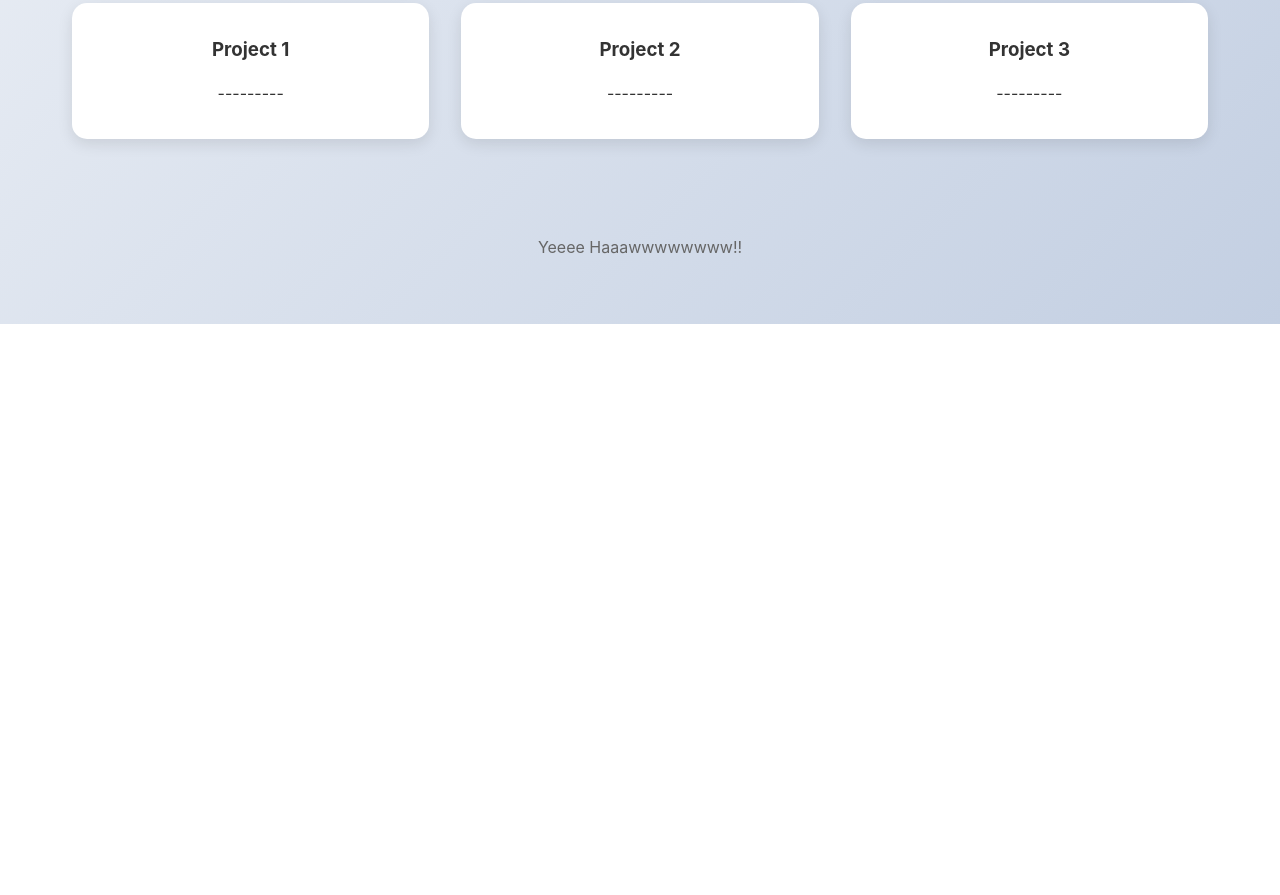
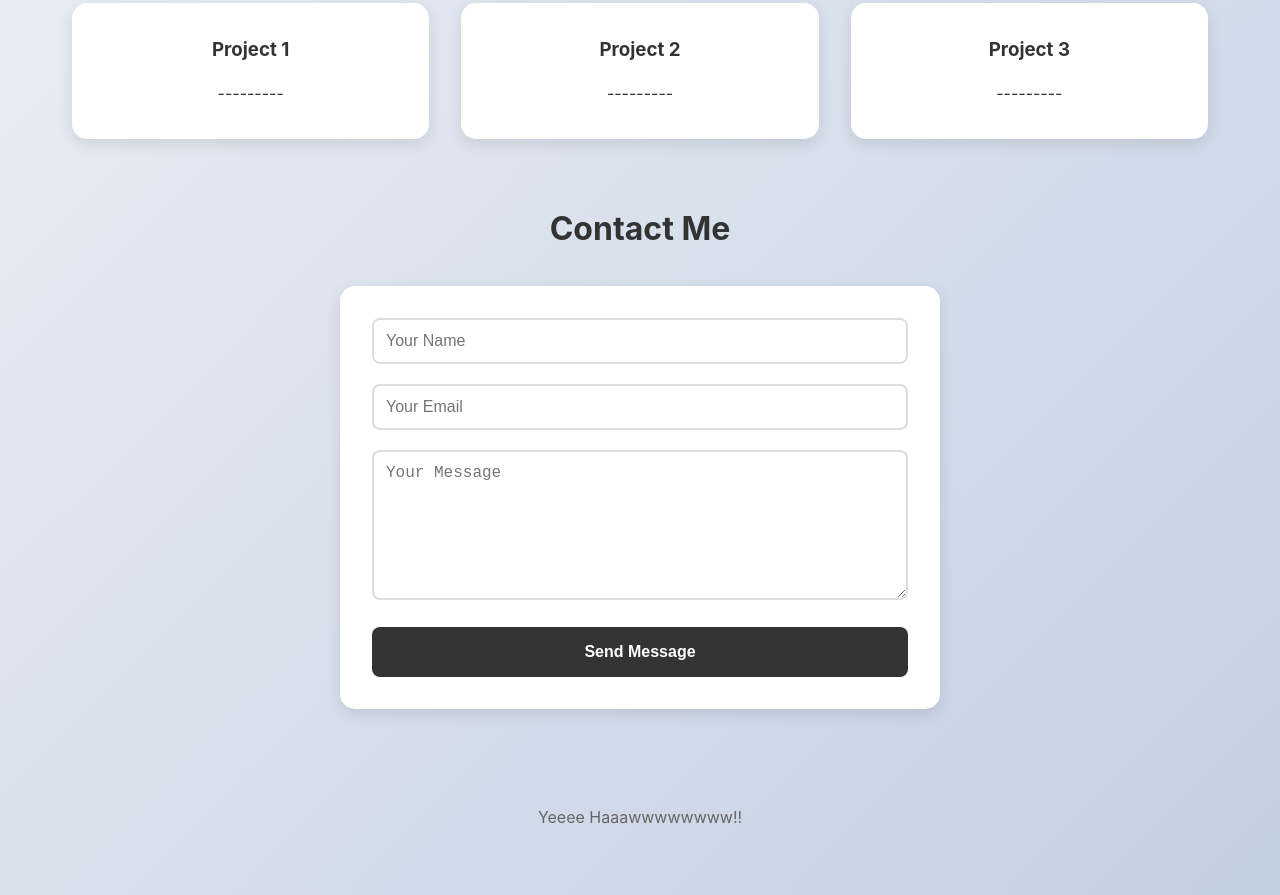
Before and after one commit to codeByKaustubh/Portfolio, a plain HTML site: page index.html in a window 1280 px wide. Shown: the part 753-1648 px from the top of the page. Before the commit the page ends 1077 px from the top, so only its background shows below. Drawn offline with Linux system fonts and the light colour scheme.

Commit message:
updates minor

```diff
--- a/index.html
+++ b/index.html
@@ -51,6 +51,24 @@
                     </div>
                 </div>
             </section>
+
+            <section class="contact">
+                <h2>Contact Me</h2>
+                <div class="contact-container">
+                    <form id="contact-form" method="POST">
+                        <div class="form-group">
+                            <input type="text" name="name" placeholder="Your Name" required>
+                        </div>
+                        <div class="form-group">
+                            <input type="email" name="email" placeholder="Your Email" required>
+                        </div>
+                        <div class="form-group">
+                            <textarea name="message" placeholder="Your Message" required></textarea>
+                        </div>
+                        <button type="submit" class="submit-btn">Send Message</button>
+                    </form>
+                </div>
+            </section>
         </main>
 
         <footer>
--- a/styles.css
+++ b/styles.css
@@ -178,6 +178,71 @@ header {
     color: #333;
 }
 
+/* Contact Section */
+.contact {
+    margin: 64px 0;
+}
+
+.contact h2 {
+    text-align: center;
+    margin-bottom: 32px;
+    font-size: 32px;
+}
+
+.contact-container {
+    max-width: 600px;
+    margin: 0 auto;
+    padding: 32px;
+    background: white;
+    border-radius: 15px;
+    box-shadow: 0 5px 15px rgba(0,0,0,0.1);
+}
+
+.form-group {
+    margin-bottom: 20px;
+}
+
+.form-group input,
+.form-group textarea {
+    width: 100%;
+    padding: 12px;
+    border: 2px solid #ddd;
+    border-radius: 8px;
+    font-size: 16px;
+    transition: border-color 0.3s ease;
+}
+
+.form-group textarea {
+    height: 150px;
+    resize: vertical;
+}
+
+.form-group input:focus,
+.form-group textarea:focus {
+    outline: none;
+    border-color: #333;
+}
+
+.submit-btn {
+    display: block;
+    width: 100%;
+    padding: 16px;
+    background: #333;
+    color: white;
+    border: none;
+    border-radius: 8px;
+    font-size: 16px;
+    font-weight: 600;
+    cursor: pointer;
+    transition: all 0.3s ease;
+}
+
+.submit-btn:hover {
+    background: #444;
+    transform: translateY(-3px);
+    box-shadow: 0 5px 15px rgba(0,0,0,0.2);
+}
+
 /* Footer */
 footer {
     text-align: center;
```
Also changed, not shown: stock/done.html (added, +11 -0 lines).
